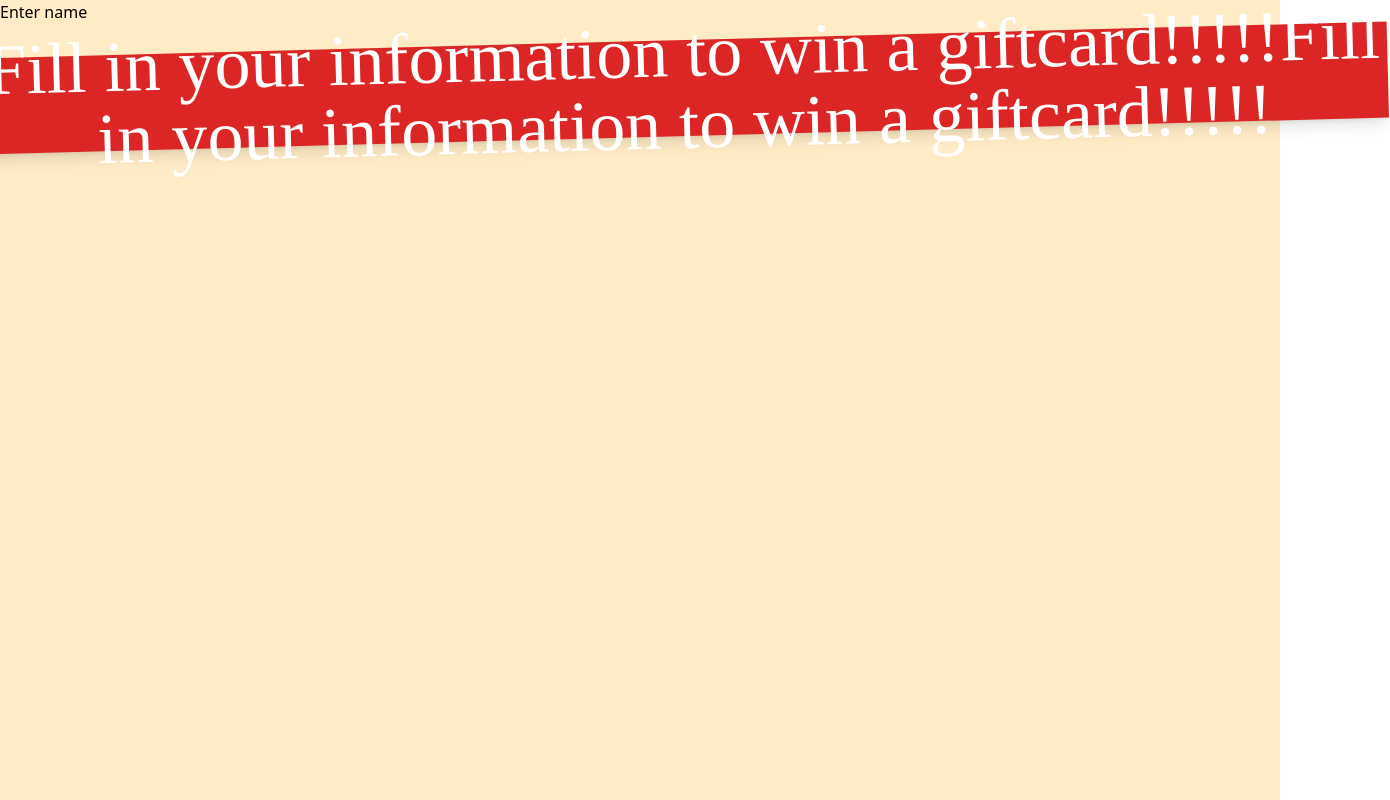
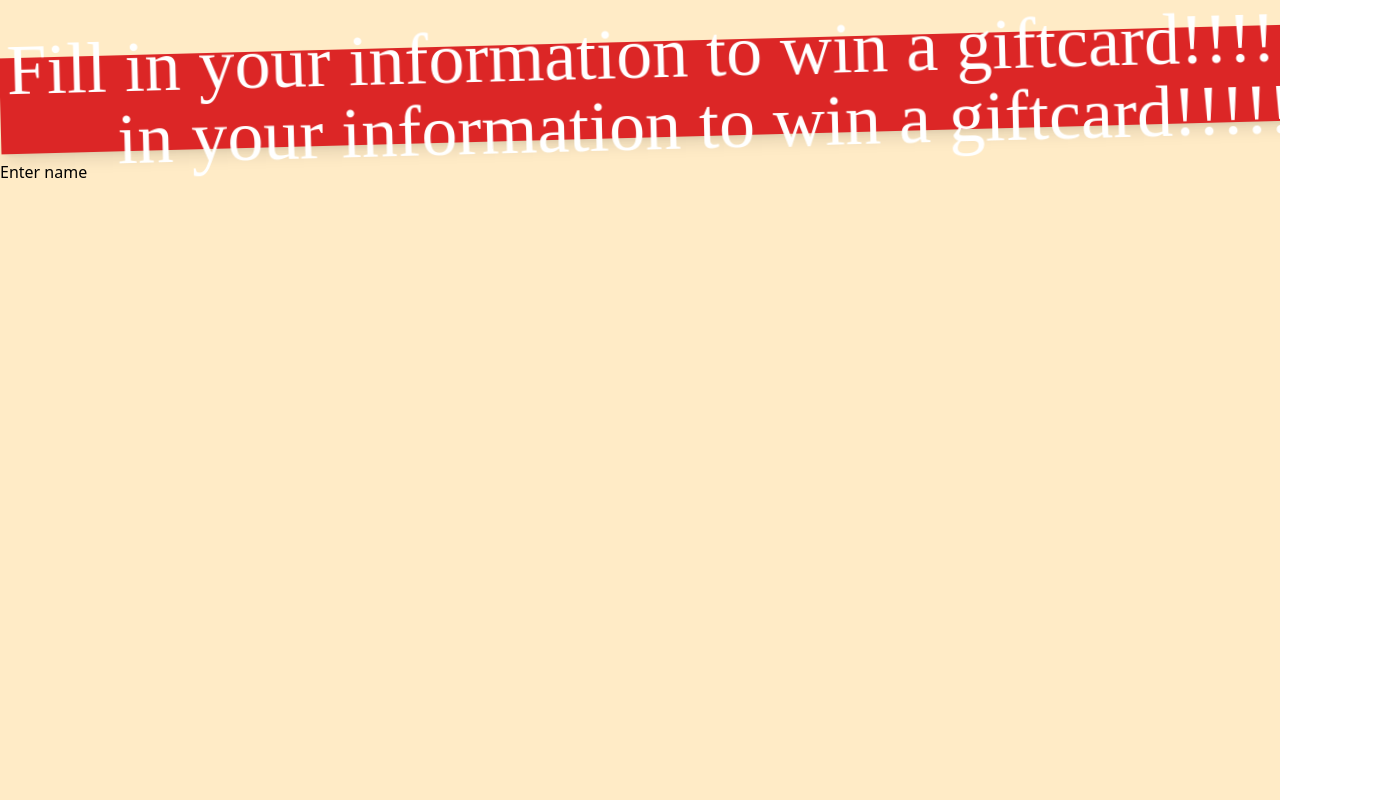
Before and after one commit to RaoulvanWijk/frontend-codejam, a React (Vite) app: page / in a window 1280 px wide. Shown: the whole page, 1390 px wide, since content can reach past the window. Built offline with nearby package versions, Linux system fonts and the light colour scheme; a web font is replaced by a local one.

Commit message:
fixed header and fixed overflow bug

```diff
--- a/src/components/Header.tsx
+++ b/src/components/Header.tsx
@@ -2,7 +2,7 @@ import React from 'react';
 
 export default function Header() {
   return (
-    <div className="absolute top-10 left-[-20px] w-[110%] bg-red-600 h-24 text-white text-center rotate-[-1.5deg] flex items-center justify-center shadow-lg">
+    <div className="sticky top-10 mb-16 left-[-20px] w-[110%] bg-red-600 h-24 text-white text-center rotate-[-1.5deg] flex items-center justify-center shadow-lg">
       <span className="text-7xl font-inspiration">
         Fill in your information to win a giftcard!!!!!Fill in your information to win a giftcard!!!!!
       </span>
--- a/src/pages/EnterNamePage.tsx
+++ b/src/pages/EnterNamePage.tsx
@@ -4,7 +4,7 @@ import EnterNameForm from '../components/EnterNameForm'
 
 export default function EnterNamePage() {
   return (
-    <div className='bg-bg h-screen'>
+    <div className='bg-bg h-screen overflow-x-hidden'>
         <Header />
         <EnterNameForm />
     </div>
```
